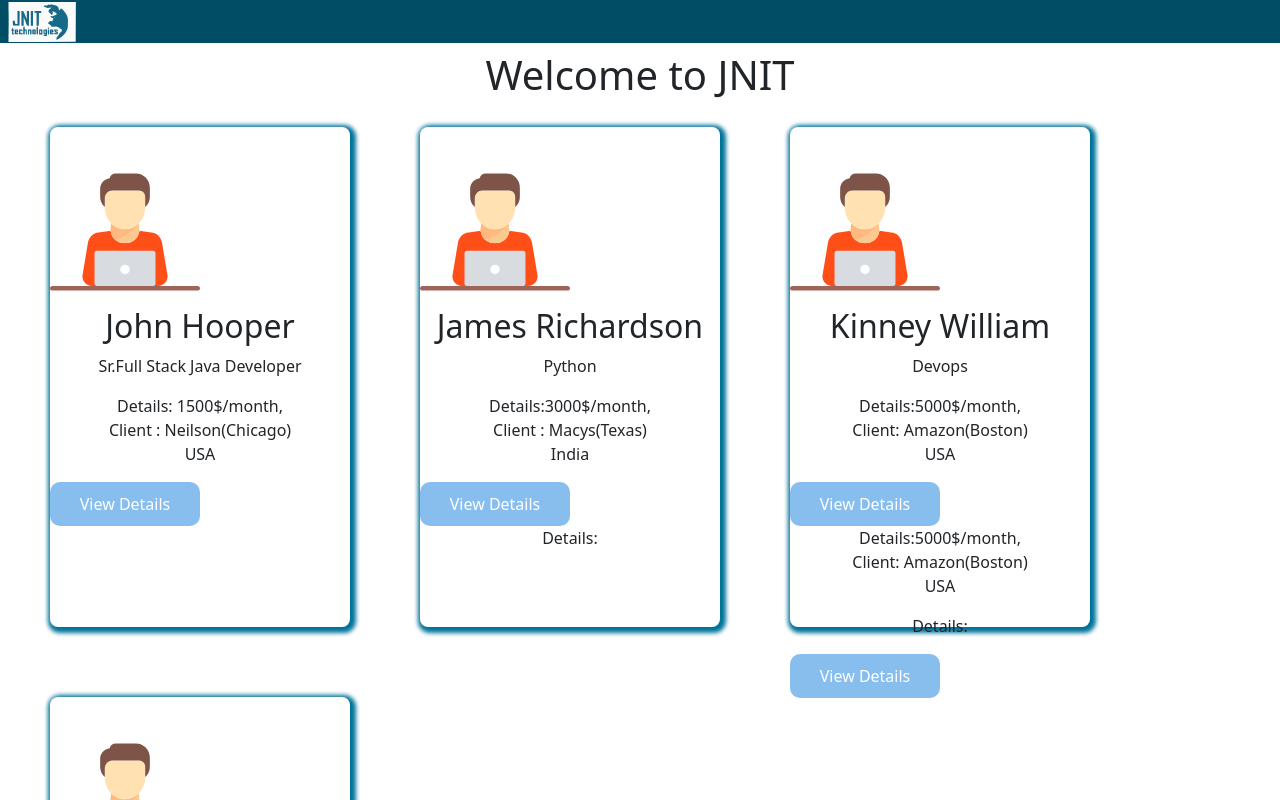
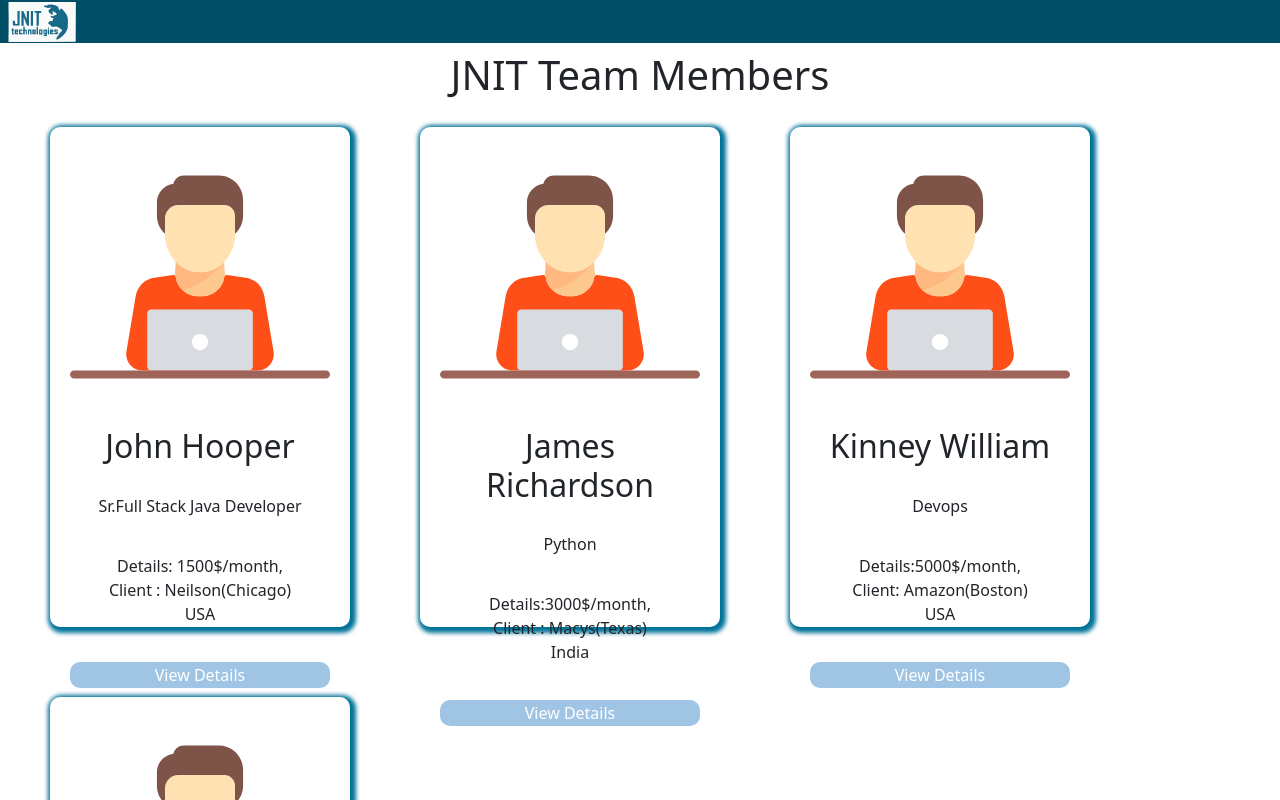
Before and after one commit to SravanReddy77/JNIT-PRO, a React (Create React App) app in the folder client/: page /hireEmployee in a window 1280 px wide. Shown: the top 800 px of the page. Built offline with nearby package versions, Linux system fonts and the light colour scheme.

Commit message:
HireEmployee container

```diff
--- a/client/src/hireEmployee.css
+++ b/client/src/hireEmployee.css
@@ -3,14 +3,10 @@
 }
 .view-details-btn {
     background-color: rgba(66, 139, 202, 0.5);
-    align-content: center;
+    align-items: center;
     display: flex;
     justify-content: center;
-    background-color: rgba(18, 127, 222, 0.5);
-    width: 300px;
     color: white;
-    width: 50%;
-    padding: 10px 20px ;
     border-radius: 10px;
     border: none;
     cursor: pointer;
@@ -20,23 +16,24 @@
 
 .employee-box{
     display: inline-grid;
+    box-shadow: 2px 2px 4px 4px #007399;
     width: 300px;
     height: 500px;
-    box-shadow: 2px 2px 4px 4px #007399;
-    padding-top: 30px;
-    padding-bottom: 300px;
-    border-radius: 8px;
-
-    text-align: center;
     margin-top: 20px;
     margin-bottom: 50px;
     margin-left: 50px;
     margin-right: 20px;
+    text-align: center;
+    border-radius: 10px;
+    grid-template-columns: repeat(auto-fill, minmax(200px, 1fr));
+    gap: 20px;
+    padding: 20px;
 
 
 }
 .employee-image {
- align-items: center;
-    width: 150px;
-    height: 150px;
+    align-items: center;
+    justify-items: center;
+    width: 100%;
+    height: 100%;
 }
--- a/client/src/hireEmployee.js
+++ b/client/src/hireEmployee.js
@@ -10,7 +10,7 @@ export default function HireEmployee() {
             <div className="header">
                 <a href="http://localhost:3000/"><img src={JnitLogo} height={40} width={80} alt="JnitLogo"></img></a>
             </div>
-            <h1 align="center">Welcome to JNIT</h1>
+            <h1 align="center">JNIT Team Members</h1>
             <div className="employee-box">
                 <img src={employee} alt="Employee 1" className="employee-image"></img>
                 <h2> John Hooper</h2>
@@ -19,6 +19,7 @@ export default function HireEmployee() {
                              USA </p>
                              <button type="button" className="view-details-btn">View Details</button>
                               </div>
+
             <div className="employee-box">
                 <img src={employee} alt="Employee 2" className="employee-image"></img>
                 <h2> James Richardson</h2>
@@ -27,11 +28,6 @@ export default function HireEmployee() {
                     India </p>
 
                     <button type="button" className="view-details-btn" >View Details</button>
-
-
-                <p>Details: </p>
-
-
             </div>
             <div className="employee-box">
                 <img src={employee} alt="Employee 3" className="employee-image"></img>
@@ -41,15 +37,6 @@ export default function HireEmployee() {
                 <p>Details:5000$/month,<br></br>Client: Amazon(Boston)<br></br>
                   USA </p>
                 <button type="button" className="view-details-btn">View Details</button>
-
-
-                <p>Details:5000$/month,<br></br>Client: Amazon(Boston)<br></br>
-                  USA </p>
-
-                <p>Details: </p>
-                <button type="submit" className="view-details-btn">View Details</button>
-
-
             </div>
             <div className="employee-box">
                 <img src={employee} alt="Employee 4" className="employee-image"></img>
```
